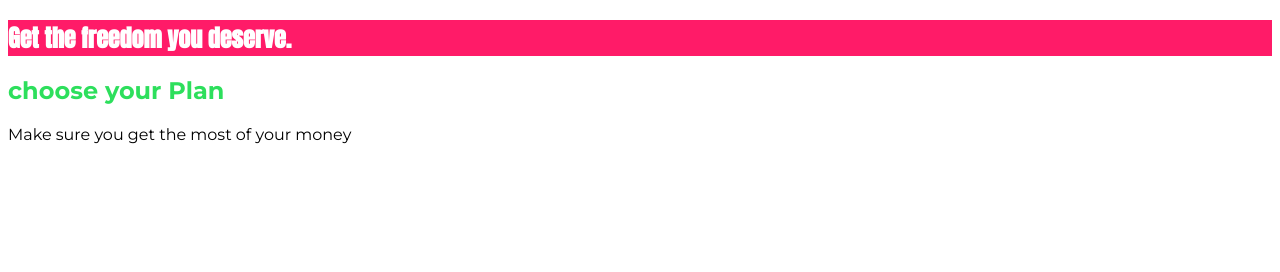
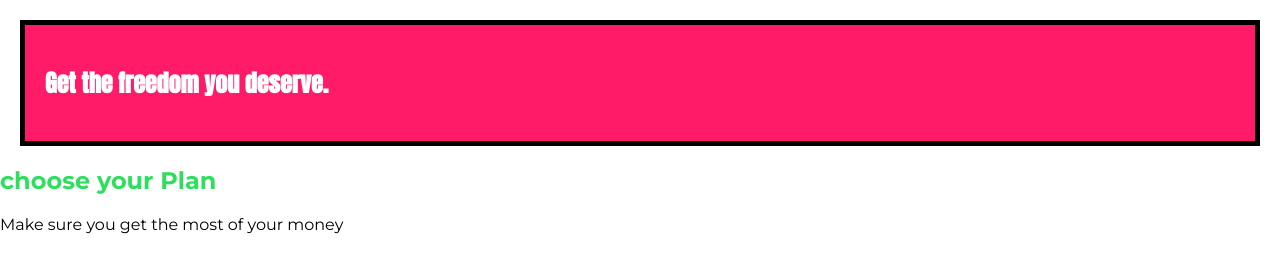
Before and after one commit to veerabv/-1_CSS_basics, a plain HTML site: page index.html in a window 1280 px wide. Drawn offline with Linux system fonts and the light colour scheme.

Commit message:
boxmodel

```diff
--- a/main.css
+++ b/main.css
@@ -1,9 +1,13 @@
 /* external css file */
 body {
-    font-family: "Montserrat", sans-serif;;
+    font-family: "Montserrat", sans-serif;
+    margin:0;
 }
 #product-overview {
     background: #ff1b68;
+    padding : 20px;
+    border : 5px solid black;
+    margin : 20px;
 }
 
 #product-overview h1{
```
Also changed, not shown: 1 other file.
